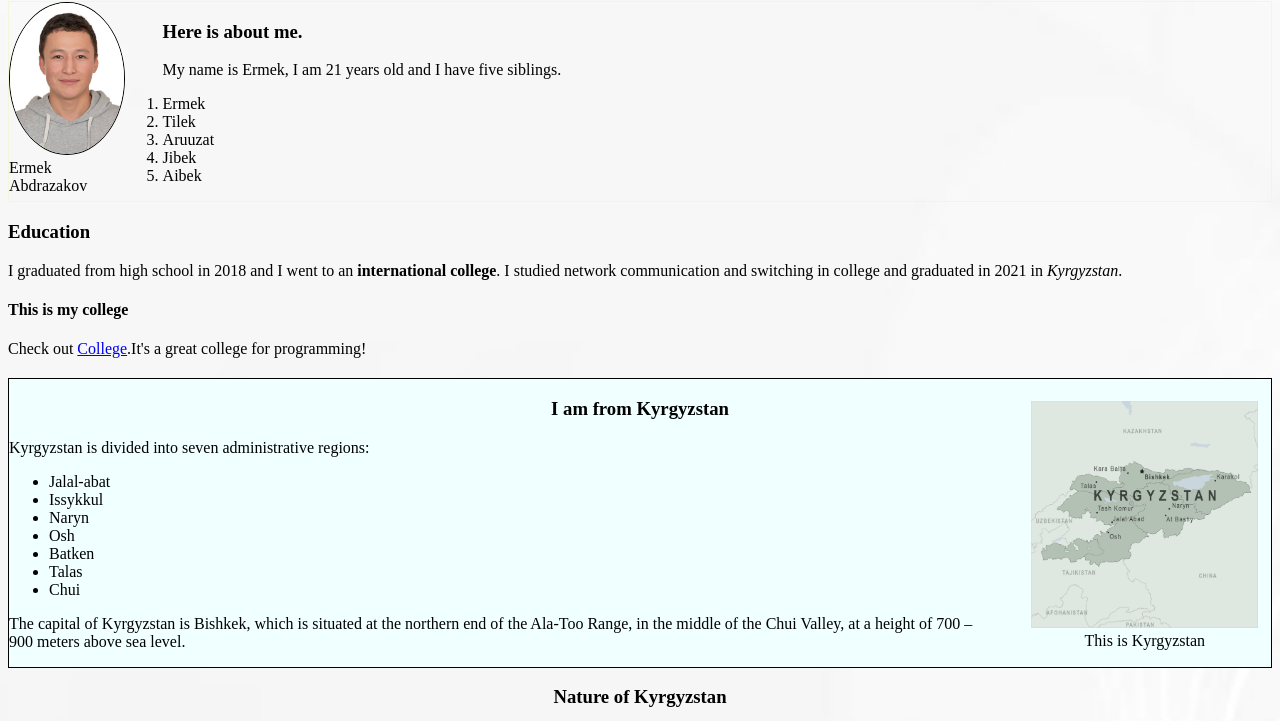
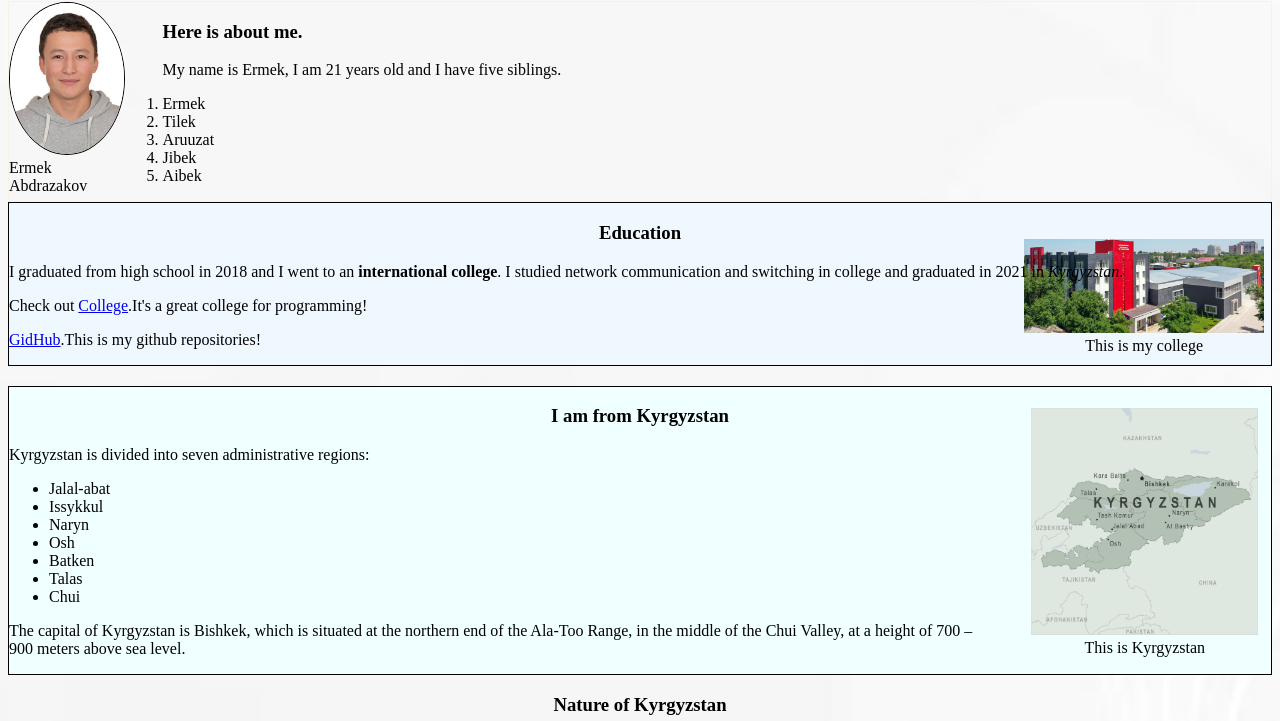
Before and after one commit to Eabdrazakov/Independent-project2, a plain HTML site: page index.html in a window 1280 px wide. Shown: the part 79-800 px from the top of the page. Drawn offline with Linux system fonts and the light colour scheme.

Commit message:
Add github link

```diff
--- a/index.html
+++ b/index.html
@@ -23,16 +23,22 @@
             <li>Aibek</li>
         </ol>
     </div>
-    <div>
+    <div class="class5">
         <h3>Education</h3>
 
         <p>I graduated from high school in 2018 and I went to an <strong>international college</strong>. I studied
             network communication and switching in college and
             graduated in 2021 in <em>Kyrgyzstan</em>.</p>
 
-        <h4>This is my college</h4>
         <p>Check out <a href="https://pc.edu.kg/">College</a>.It's a great college for programming!</p>
+        <p class="git"><a href="https://github.com/Eabdrazakov?tab=repositories">GidHub</a>.This is my github
+            repositories!</p>
 
+
+        <figure class="class4">
+            <img src="./img/muk.jpg" alt="A photo of college">
+            <figcaption>This is my college</figcaption>
+        </figure>
 
     </div>
     <div class="div2">
```
